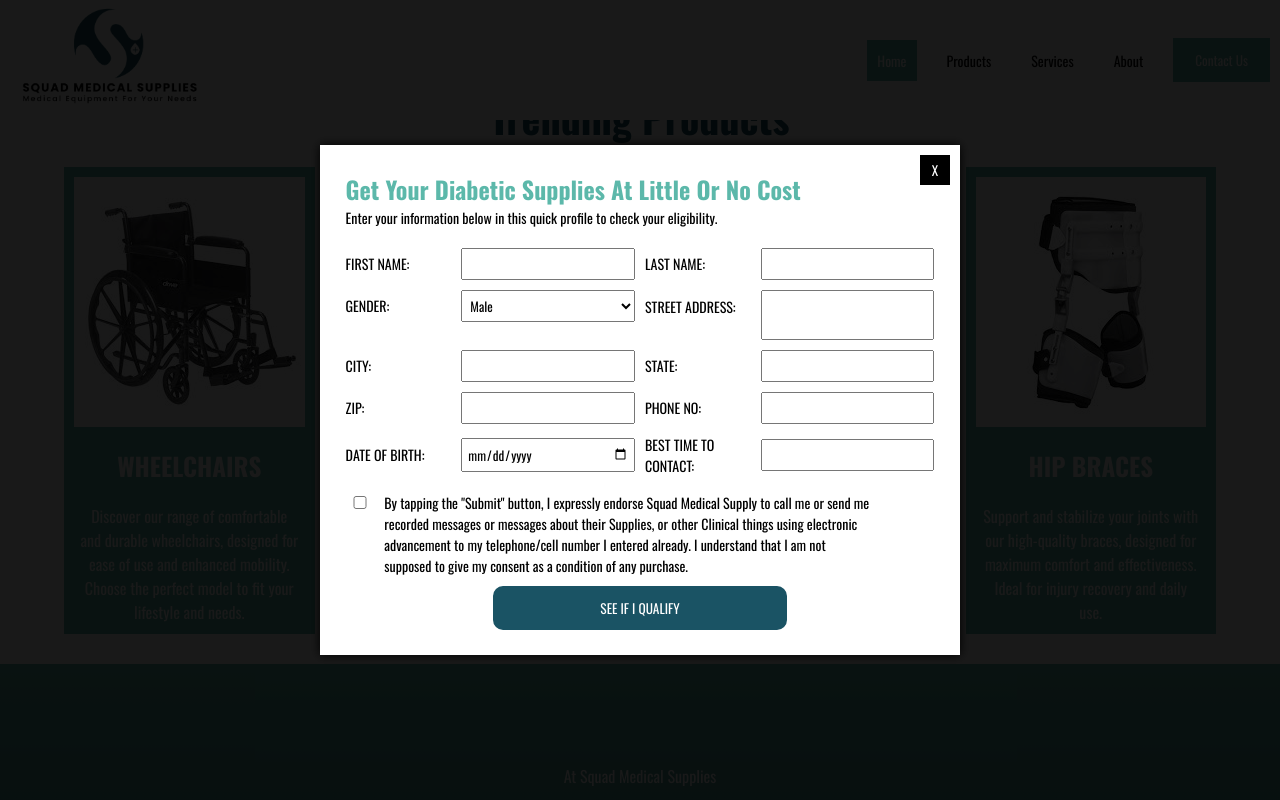
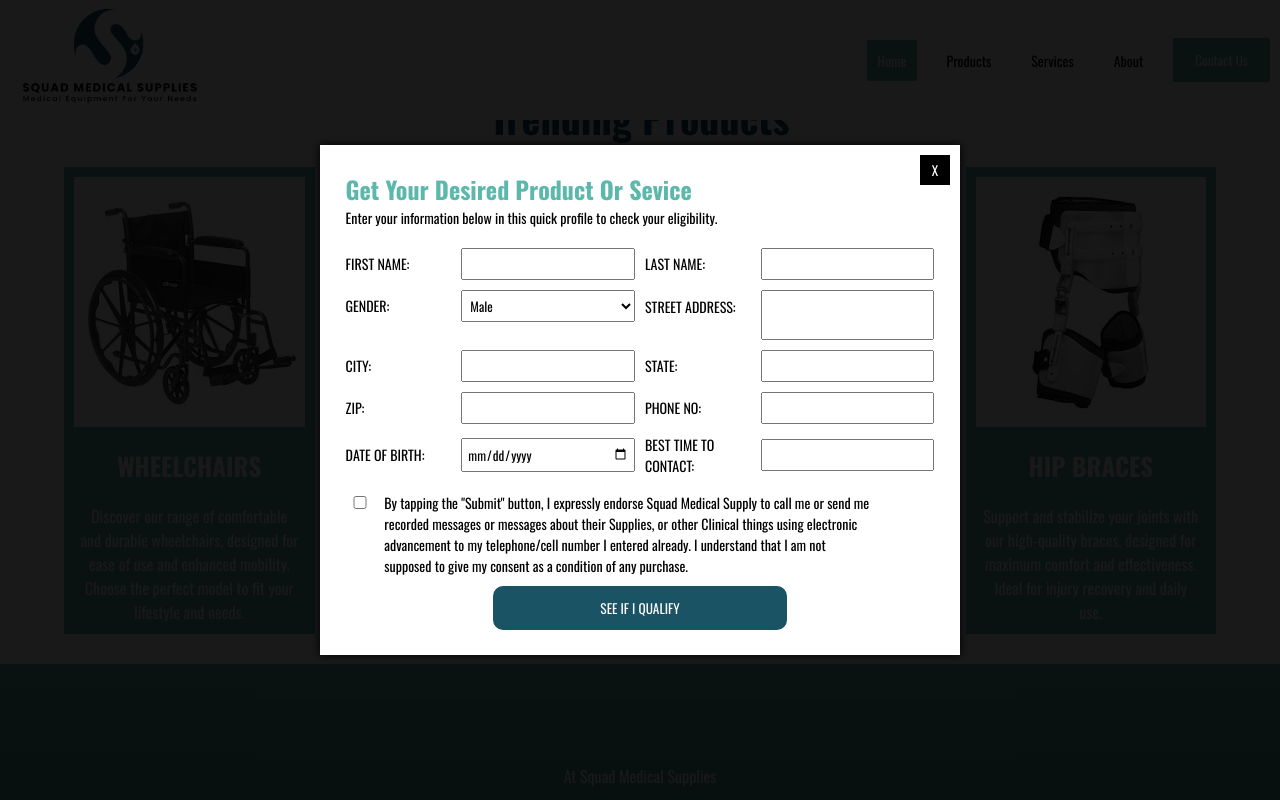
Before and after one commit to MKashanButt/squad-medical-supplies, a Next.js app: page / in a window 1280 px wide. Both pictures are taken after a click on the element 189 px from the left and 1605 px from the top of the page. Shown: the part 1205-2005 px from the top of the page. Built offline with nearby package versions, Linux system fonts and the light colour scheme.

Commit message:
updated popup form heading

```diff
--- a/src/components/PopupForm.tsx
+++ b/src/components/PopupForm.tsx
@@ -11,7 +11,7 @@ export default function PopupForm({ id, onClose }: PopupDialogProps) {
             <div className="content">
                 <button className="close" onClick={onClose}>X</button>
                 <form action="/form.php" method="post" id="contactUs">
-                    <h2>Get your diabetic supplies at little or no cost</h2>
+                    <h2>Get Your Desired Product or Sevice</h2>
                     <p>Enter your information below in this quick profile to check your eligibility.</p>
                     <div className="stage">
                         <div className="field">
```
